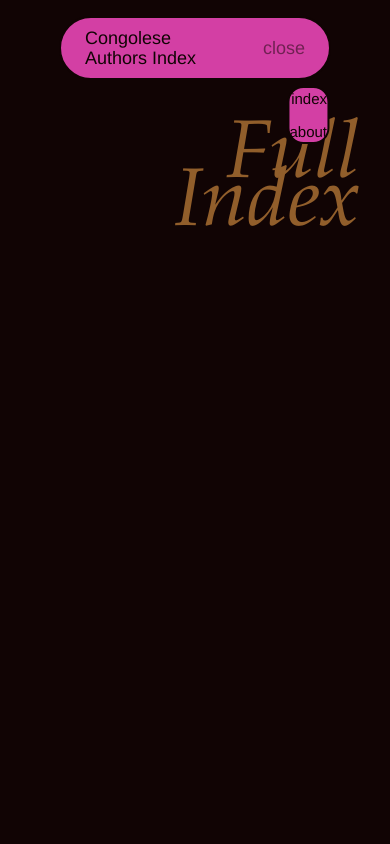
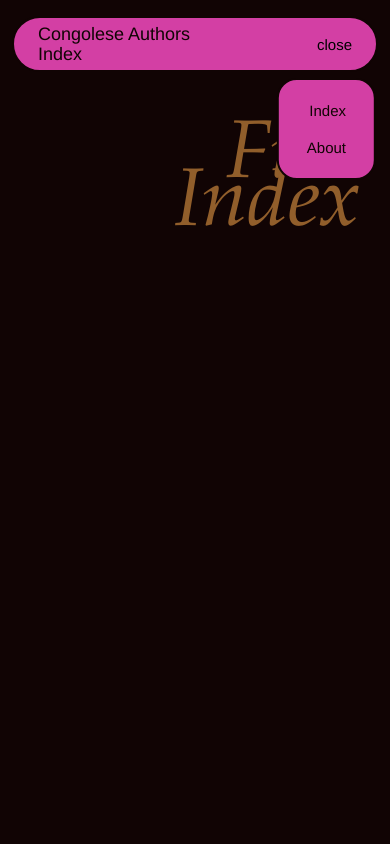
Before and after one commit to UncleDoubleU/Congolese-Authors-Index, a React (Vite) app in the folder 20250513-cai/: page / in a window 390 px wide. Both pictures are taken after a click on the button "menu". Shown: the top 844 px of the page. Built offline with nearby package versions, Linux system fonts and the light colour scheme.

Commit message:
navbar responsive and interactivity base added

```diff
--- a/20250513-cai/src/App.sass
+++ b/20250513-cai/src/App.sass
@@ -3,7 +3,7 @@
      padding: 0
      box-sizing: border-box
 
-$breakpoint-small: 500px
+$small: 500px
 
 $caiDarkBrown: #110404
 $caiLightBrown: #915E2B
@@ -11,10 +11,12 @@ $caiPink: #D33FA4
 $caiBeige: #E8C48F
 $caiGrey: #DBCEC3
 
+$stroke: 2px solid $caiDarkBrown
+
 $navItemsText: 400 1.125rem "helvetica", sans-serif
 $logoText: 400 1.125rem/1.25rem "helvetica", sans-serif
 $mobileH1: italic 300 21vw/3rem "Garamond", serif
-$mobileP: normal 300 0.9375rem/1.3125rem "helvetica", sans-serif
+$mobileP: normal 400 0.9375rem/1.3125rem "helvetica", sans-serif
 
 html
      min-height: 100vh
@@ -28,6 +30,8 @@ html
      button
           border: none
           background: none
+          cursor: pointer
+          font: $mobileP
 
 body
      background-color: $caiDarkBrown
@@ -36,13 +40,14 @@ body
      font: $mobileP
 
 header
-     width: 100vw
+     width: 100%
      position: fixed
      z-index: 10
      display: flex
      align-items: center
      justify-content: center
      padding: 1rem 0.75rem
+
      top: 0
 
 main
--- a/20250513-cai/src/Body/Body.tsx
+++ b/20250513-cai/src/Body/Body.tsx
@@ -4,6 +4,7 @@ function Body() {
   return (
     <main>
       <h1>Full Index</h1>
+
     </main>
   );
 }
--- a/20250513-cai/src/Navbar/Navbar.module.sass
+++ b/20250513-cai/src/Navbar/Navbar.module.sass
@@ -1,77 +1,50 @@
 @use '../App'
 
+// XS screens
 .nav
-     background-color: App.$caiPink
+     position: relative
+     display: flex
+     align-items: center
+     justify-content: space-between
+     width: min(100%,25rem)
+     max-width: 100%
+     height: 3.5rem
+     padding: 0.6875rem 1.5rem
+     border-radius: 3.125rem
+     border: App.$stroke
+     background: App.$caiPink
+     @media screen and ( min-width: 500px )
+          width: 25rem
+     @media screen and ( min-width: 1024px )
+          width: 50rem
+
+.topNavLogo
+     font: App.$logoText
      color: App.$caiDarkBrown
-     border: 2px solid App.$caiDarkBrown
-     border-radius: 3.125rem
+     width: 60%
+
+.ul
+     position: absolute
      display: flex
-     width: min(90vw, 17rem)
-     min-width: 15rem
+     flex-direction: column
+     top: 3.75rem
+     left: 100%
+     transform: translateX(-100%)
+     border-radius: 1.25rem
+     border: App.$stroke
+     background: #D33FA4
+     padding: 1.25rem 1.75rem
+     align-items: flex-end
+     gap: 1rem
 
-     height: 4rem
-     padding: 0.5rem 0.5rem 0.5rem 1.5rem
-     justify-content: space-between
-     align-items: center
-     flex-shrink: 0
-     position: relative
+.navLink
 
-     .navLogo
-          font: App.$logoText
-          width: 60%
-          color: App.$caiDarkBrown
+     color: App.$caiDarkBrown
+     &:hover, &:focus
 
-     .navList
+          opacity: 0.5
 
-          font: App.$navItemsText
-          color: App.$caiDarkBrown
-          display: none
-          padding: 1rem 1rem
-          cursor: pointer
+.hidden
+     display: none
 
-     .activeNavList
-          display: flex
-          flex-direction: column
-          align-items: flex-end
-          gap: 0.75rem
-          border-radius: 1rem
-          border: 2px solid #110404
-          background: #D33FA4
-          position: absolute
-          top: 4.25rem
-          left: 100%
-          transform: translateX(-100%)
-
-          a, li
-               color: App.$caiDarkBrown
-               &:hover, &:focus
-                    padding: 0.75rem 1rem
-                    border-radius: 5rem
-                    opacity: 0.5
-
-     .mobileBtn
-          background: none
-          border: none
-          font: App.$navItemsText
-          color: App.$caiDarkBrown
-          cursor: pointer
-          padding: 0.75rem 1rem
-          border-radius: 5rem
-          &:hover, &:focus
-               opacity: 0.5
-
-     // 500px
-     .navLogoSmallScreen
-          width: 20%
-
-     .mobileBtnSmallScreen
-          display: none
-
-     .navListSmallScreen
-          display: flex
-          direction: row
-          position: static
-          transform: none
-          transform: translateX(0)
-          a
-               color: white
+// S screen
--- a/20250513-cai/src/Navbar/Navbar.tsx
+++ b/20250513-cai/src/Navbar/Navbar.tsx
@@ -1,59 +1,45 @@
-import { useState } from "react";
+import { useState, useEffect } from "react";
 import styles from "./Navbar.module.sass";
 
 function Navbar() {
-  const [menuText, setMenuText] = useState("menu");
-  const [menuBtnClass, setMenuBtnClass] = useState(`${styles.mobileBtn}`);
-  const [navListClass, setNavListClass] = useState(`${styles.navList}`);
-  const [isActive, setIsActive] = useState(false);
-  // const [isVisible, setIsVisible] = useState(true);
-  const width = window.innerWidth;
-  const isSmlScrn = width < 500;
+  const [navClass, setNavClass] = useState(`${styles.nav}`);
+  const [listClass, setListClass] = useState(`${styles.hidden}`);
+  const [btnText, setBtnText] = useState("menu");
+  const [isClicked, setIsClicked] = useState(false);
+  const [width, setWidth] = useState(window.innerWidth);
 
   function handleClick() {
-    const activeClass = `${styles.activeNavList}`;
-    const inactiveClass = `${styles.navList}`;
+    setIsClicked((isClicked) => !isClicked);
+  }
 
-    setIsActive((isActive) => !isActive);
-
-    if (isActive) {
-      setMenuText("menu");
-      setNavListClass(inactiveClass);
+  useEffect(() => {
+    if (!isClicked) {
+      setBtnText("menu");
+      setListClass(`${styles.hidden}`);
     } else {
-      setMenuText("close");
-      setNavListClass(activeClass);
+      setBtnText("close");
+      setListClass(`${styles.ul}`);
     }
-  }
-  // function mediaSmallScren() {
-  //   setIsVisible((isVisible) => !isVisible);
-
-  //   if (isSmlScrn) {
-  //     setNavListClass(`${styles.NavListSmallScreen}`);
-  //     setMenuBtnClass(styles.mobileBtnSmallScreen);
-  //   }
-  // }
-
-  function handleListClick() {
-    const inactiveClass = `${styles.navList}`;
-    setNavListClass(inactiveClass);
-  }
+  }, [isClicked]);
 
   return (
     <nav className={styles.nav}>
-      <a className={styles.navLogo} href="/">
+      <a className={styles.topNavLogo} href="#">
         Congolese Authors Index
       </a>
-
-      <button id="menu-btn" onClick={handleClick} className={menuBtnClass}>
-        {menuText}
+      <button onClick={handleClick} className={styles.navBtn}>
+        {btnText}
       </button>
-
-      <ul id="nav-list" className={navListClass}>
-        <li onClick={handleListClick} className={styles.navItem}>
-          <a href="/">index</a>
+      <ul className={listClass}>
+        <li>
+          <a className={styles.navLink} href="#">
+            Index
+          </a>
         </li>
-        <li onClick={handleListClick} className={styles.navItem}>
-          <a href="/">about</a>
+        <li>
+          <a className={styles.navLink} href="#">
+            About
+          </a>
         </li>
       </ul>
     </nav>
```
